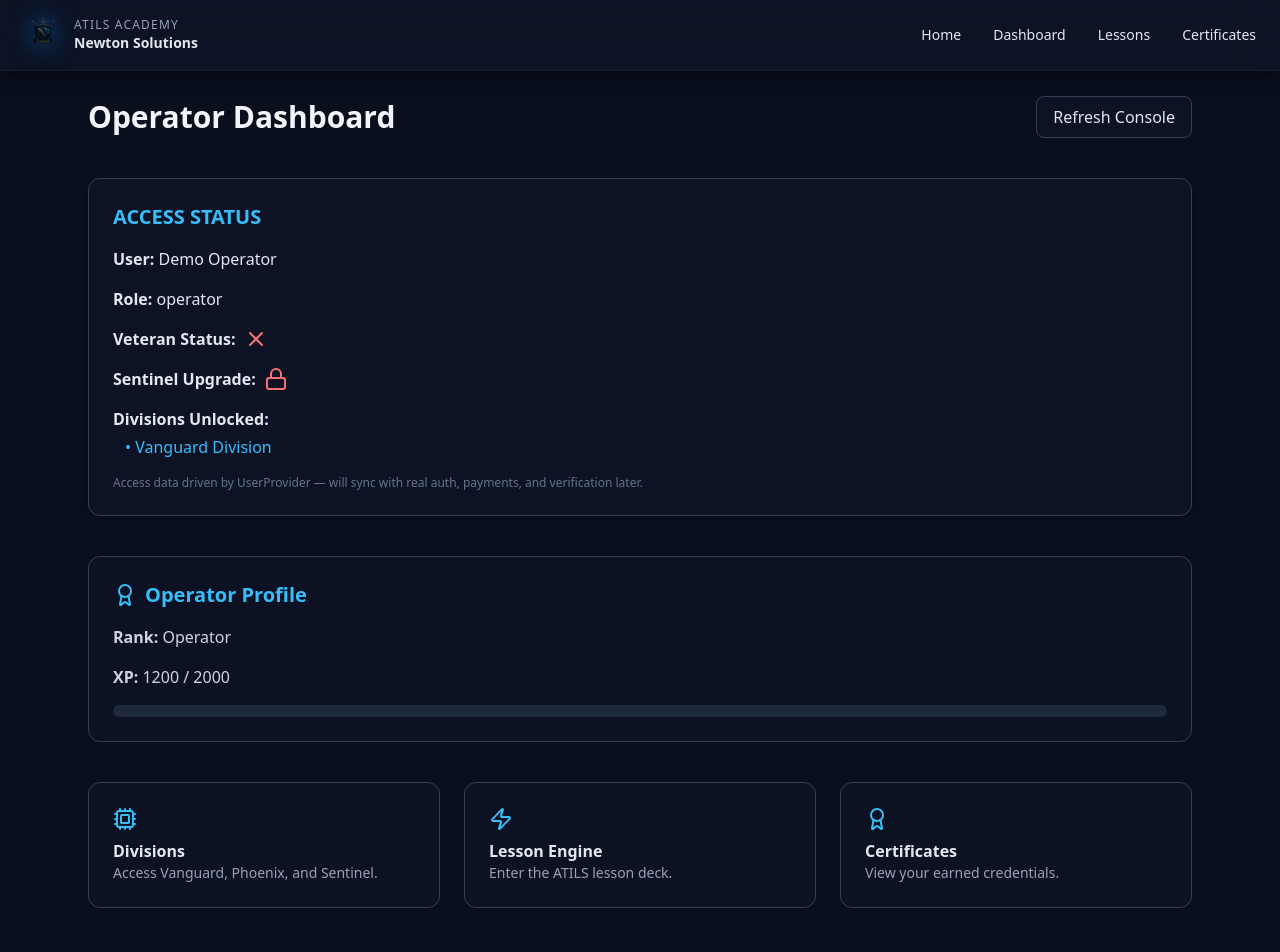
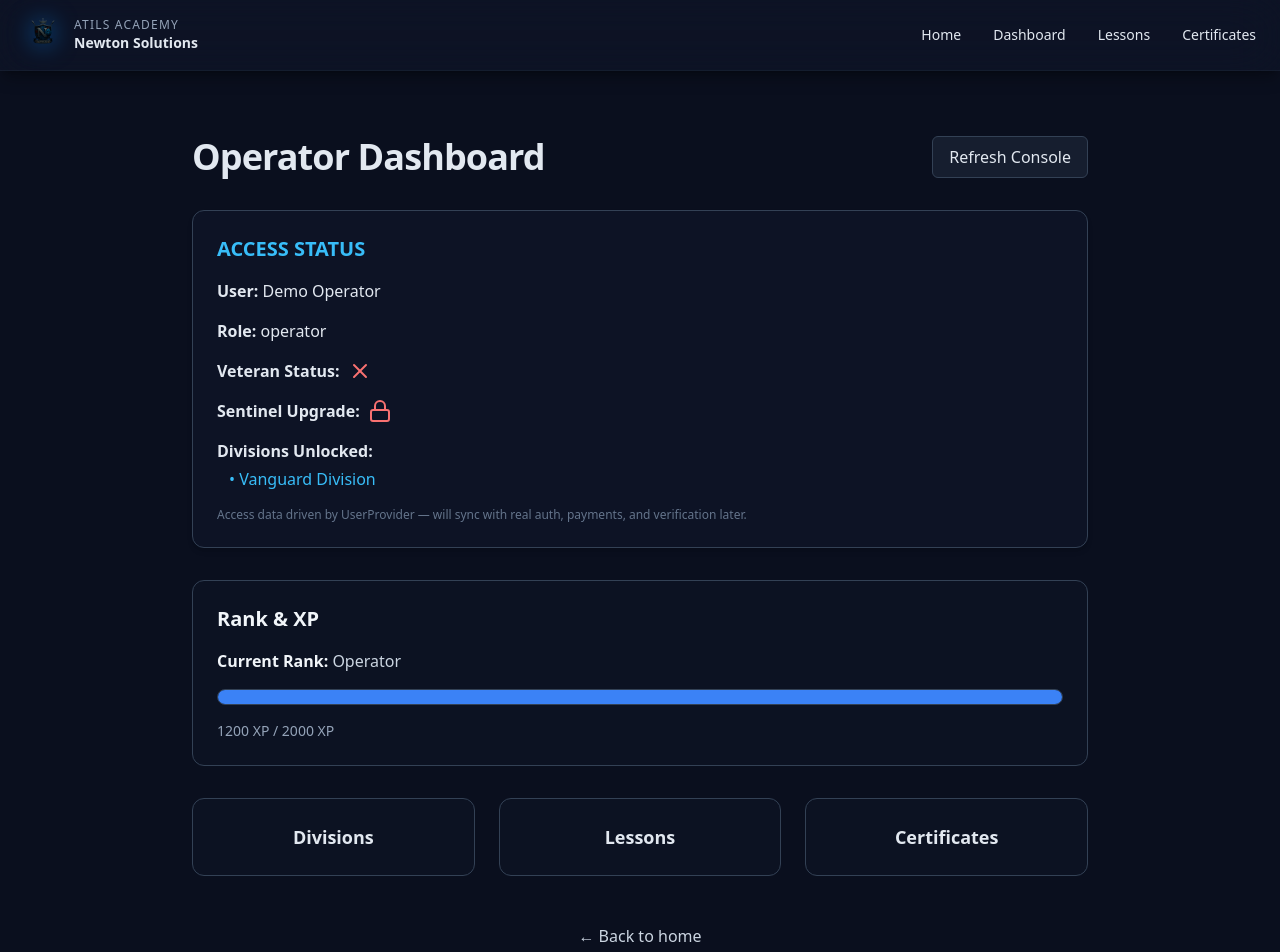
Before and after one commit to newton-solutions-AWS/newton-atils-academy, a Next.js app: page /dashboard in a window 1280 px wide. Shown: the top 952 px of the page. Before the commit the page ends 908 px from the top, so only its background shows below. Built offline with nearby package versions, Linux system fonts and the light colour scheme.

Commit message:
Fix Vercel null-user + final dashboard file

```diff
--- a/app/dashboard/page.tsx
+++ b/app/dashboard/page.tsx
@@ -3,85 +3,104 @@
 import Link from "next/link";
 import { useUser } from "../../components/context/UserProvider";
 import AccessStatusPanel from "../../components/access/AccessStatusPanel";
-import { Award, Cpu, Zap } from "lucide-react";
 
 export default function DashboardPage() {
   const { user, refresh } = useUser();
 
+  // ✅ VERCEL-SAFE USER (prevents null build errors)
+  const safeUser = user ?? {
+    name: "Loading Operator",
+    role: "operator",
+    stats: {
+      xp: 0,
+      rank: 0,
+    },
+    divisionsUnlocked: ["vanguard"],
+    isVeteran: false,
+    sentinelUnlocked: false,
+  };
+
+  // ⭐ Rank system
   const rankNames = ["Recruit", "Initiate", "Operator", "Specialist", "Vanguard Elite"];
-  const currentRank = rankNames[user.stats.rank] || "Operator";
+  const currentRank = rankNames[safeUser.stats.rank] ?? "Operator";
 
+  // ⭐ XP progression
   const xpForNextRank = 2000;
-  const progress = Math.min((user.stats.xp / xpForNextRank) * 100, 100);
+  const xpProgress = Math.min((safeUser.stats.xp / xpForNextRank) * 100, 100);
 
   return (
-    <div className="space-y-10 page-shell">
-      <div className="flex items-center justify-between">
-        <h1 className="text-3xl font-bold text-slate-100">Operator Dashboard</h1>
+    <div className="page-inner max-w-4xl mx-auto py-10 space-y-8">
+
+      {/* HEADER */}
+      <div className="flex items-center justify-between gap-4">
+        <h1 className="text-4xl font-bold text-slate-200 tracking-tight">
+          Operator Dashboard
+        </h1>
 
         <button
           onClick={refresh}
-          className="px-4 py-2 rounded-lg bg-slate-900/60 border border-slate-700 hover:bg-slate-900"
+          className="px-4 py-2 rounded-md bg-slate-800/60 border border-slate-700 hover:bg-slate-800 text-slate-200 transition"
         >
           Refresh Console
         </button>
       </div>
 
-      <AccessStatusPanel />
+      {/* ACCESS STATUS */}
+      <AccessStatusPanel user={safeUser} />
 
-      {/* Rank Overview */}
-      <div className="p-6 rounded-xl bg-slate-900/50 border border-slate-700 space-y-4">
-        <h2 className="text-xl font-semibold text-newton-accent flex items-center gap-2">
-          <Award className="text-newton-accent" /> Operator Profile
-        </h2>
+      {/* RANK SECTION */}
+      <div className="rounded-xl border border-slate-700 bg-slate-900/40 p-6 space-y-4">
+        <h2 className="text-xl font-semibold text-slate-100">Rank & XP</h2>
 
         <p className="text-slate-300">
-          <strong>Rank:</strong> {currentRank}
+          <span className="font-semibold text-slate-100">Current Rank:</span> {currentRank}
         </p>
 
-        <p className="text-slate-300">
-          <strong>XP:</strong> {user.stats.xp} / {xpForNextRank}
-        </p>
-
-        <div className="w-full h-3 rounded-full bg-slate-800 overflow-hidden">
+        <div className="w-full h-4 bg-slate-800 rounded-full overflow-hidden border border-slate-700">
           <div
-            className="h-full bg-newton-accent transition-all"
-            style={{ width: "${progress}%" }}
+            className="h-full bg-blue-500 transition-all duration-500"
+            style={{ width: "${xpProgress}%" }}
           />
         </div>
+
+        <p className="text-slate-400 text-sm">
+          {safeUser.stats.xp} XP / {xpForNextRank} XP
+        </p>
       </div>
 
-      {/* Quick Navigation */}
+      {/* QUICK NAV */}
       <div className="grid grid-cols-1 md:grid-cols-3 gap-6">
+
         <Link
           href="/divisions"
-          className="rounded-xl bg-slate-900/40 border border-slate-700 p-6 hover:bg-slate-900/70"
+          className="rounded-xl bg-slate-900/40 border border-slate-700 p-6 hover:bg-slate-900 transition text-center"
         >
-          <Cpu className="mb-2 text-newton-accent" />
-          <p className="font-semibold text-slate-200">Divisions</p>
-          <p className="text-sm text-slate-400">
-            Access Vanguard, Phoenix, and Sentinel.
-          </p>
+          <p className="text-lg font-semibold text-slate-200">Divisions</p>
         </Link>
 
         <Link
           href="/lessons"
-          className="rounded-xl bg-slate-900/40 border border-slate-700 p-6 hover:bg-slate-900/70"
+          className="rounded-xl bg-slate-900/40 border border-slate-700 p-6 hover:bg-slate-900 transition text-center"
         >
-          <Zap className="mb-2 text-newton-accent" />
-          <p className="font-semibold text-slate-200">Lesson Engine</p>
-          <p className="text-sm text-slate-400">Enter the ATILS lesson deck.</p>
+          <p className="text-lg font-semibold text-slate-200">Lessons</p>
         </Link>
 
         <Link
           href="/certificates"
-          className="rounded-xl bg-slate-900/40 border border-slate-700 p-6 hover:bg-slate-900/70"
+          className="rounded-xl bg-slate-900/40 border border-slate-700 p-6 hover:bg-slate-900 transition text-center"
         >
-          <Award className="mb-2 text-newton-accent" />
-          <p className="font-semibold text-slate-200">Certificates</p>
-          <p className="text-sm text-slate-400">View your earned credentials.</p>
+          <p className="text-lg font-semibold text-slate-200">Certificates</p>
         </Link>
+
       </div>
+
+      {/* BACK HOME */}
+      <Link
+        href="/"
+        className="block text-center text-slate-300 hover:text-slate-100 transition pt-4"
+      >
+        ← Back to home
+      </Link>
     </div>
   );
 }
```
